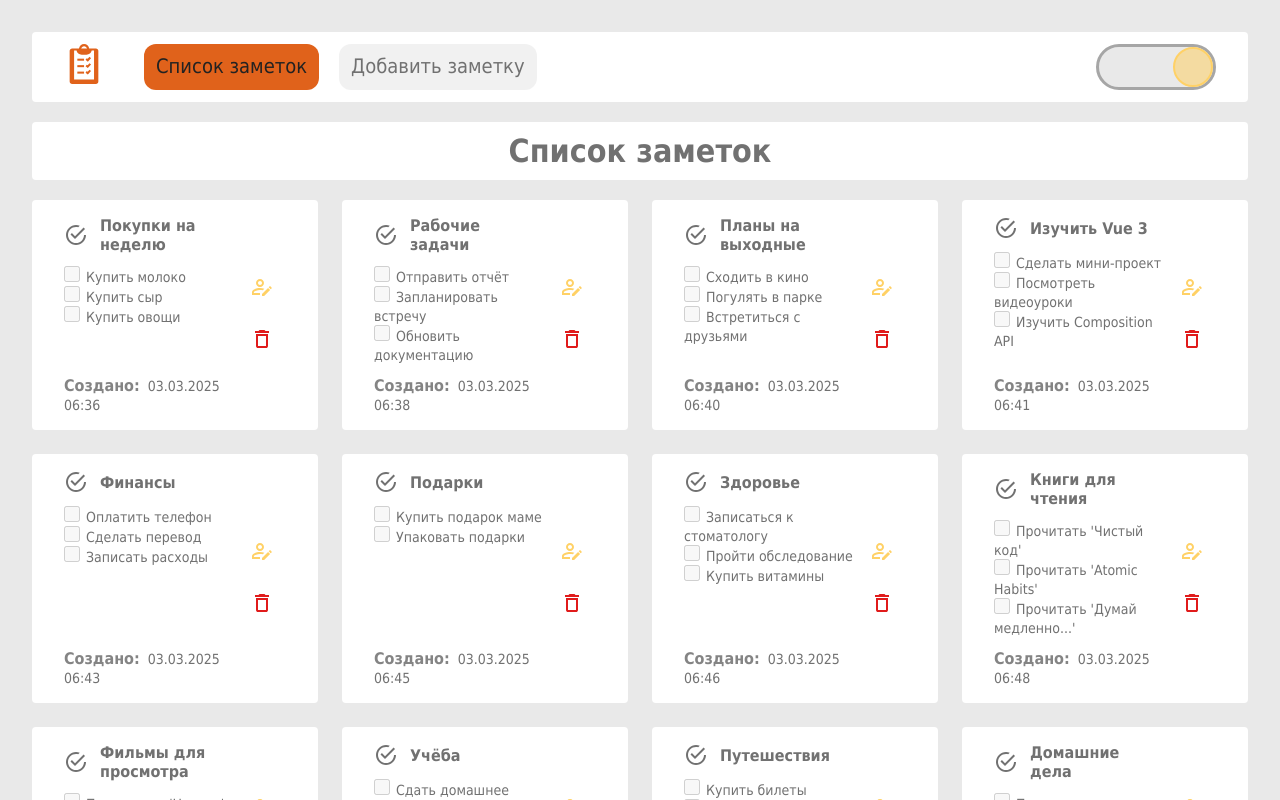
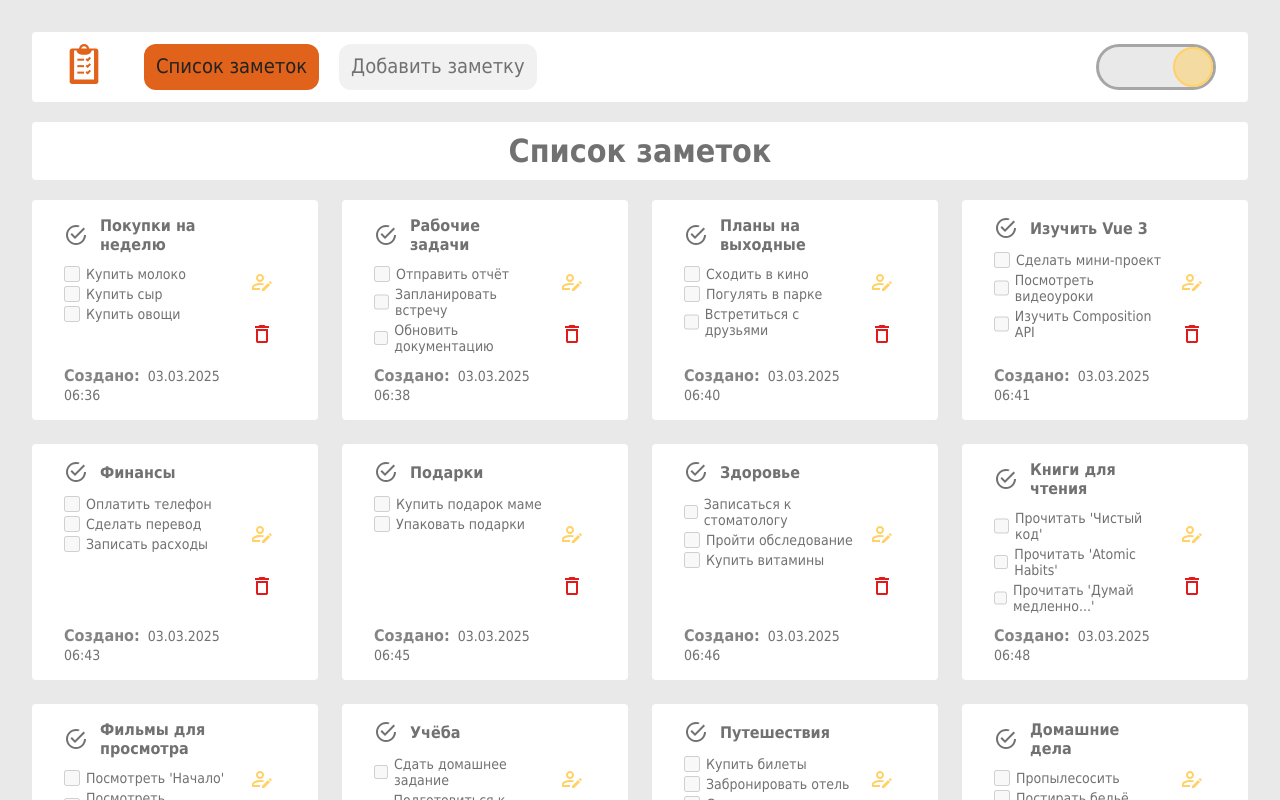
Before and after one commit to otisnth/vue3-ts-todo, a Vue app: page / in a window 1280 px wide. Shown: the top 800 px of the page. Built offline with nearby package versions, Linux system fonts and the light colour scheme; a web font is replaced by a local one.

Commit message:
feat: добавил связку label и check, добавлены cursor pointer для элементов

```diff
--- a/src/entities/Note/ui/TasksList.vue
+++ b/src/entities/Note/ui/TasksList.vue
@@ -1,5 +1,5 @@
 <template>
-  <div class="taks-list__container">
+  <div class="taks-list">
     <Task
       v-for="(item, index) in filteredTasks"
       :key="index"
@@ -53,3 +53,11 @@ const onUpdateTask = (index: number, updatedTask: ITask) => {
   emit("update-tasks", filteredTasks.value);
 };
 </script>
+
+<style>
+.taks-list {
+  display: flex;
+  flex-direction: column;
+  gap: 4px;
+}
+</style>
--- a/src/shared/Common/ui/Check.vue
+++ b/src/shared/Common/ui/Check.vue
@@ -1,11 +1,13 @@
 <template>
   <div class="checkbox">
-    <input class="checkbox__check" type="checkbox" v-model="value" :disabled="isDisabled" />
-    <label v-if="label" class="checkbox__label">{{ label }}</label>
+    <input class="checkbox__check" type="checkbox" v-model="value" :disabled="isDisabled" :id="checkboxId" />
+    <label v-if="label" class="checkbox__label" :for="checkboxId">{{ label }}</label>
   </div>
 </template>
 
 <script setup lang="ts">
+import { computed } from "vue";
+
 interface IProps {
   isDisabled?: boolean;
   label?: string;
@@ -14,9 +16,20 @@ interface IProps {
 const value = defineModel<boolean>({ required: true });
 
 const { isDisabled = false, label = "" } = defineProps<IProps>();
+const checkboxId = computed(() => `checkbox-${Math.random().toString().slice(2, 6)}`);
 </script>
 
 <style>
+.checkbox {
+  display: flex;
+  align-items: center;
+}
+
+.checkbox:not(:has(.checkbox__check:disabled)) .checkbox__check,
+.checkbox:not(:has(.checkbox__check:disabled)) .checkbox__label {
+  cursor: pointer;
+}
+
 .checkbox__check {
   accent-color: var(--accent-color);
   width: 16px;
--- a/src/shared/Common/ui/Toggler.vue
+++ b/src/shared/Common/ui/Toggler.vue
@@ -17,6 +17,7 @@ const value = defineModel<boolean>({ default: false });
   position: relative;
   border: 3px solid var(--toggler-border);
   border-radius: 30px;
+  cursor: pointer;
 }
 
 .toggler__badge {
```
